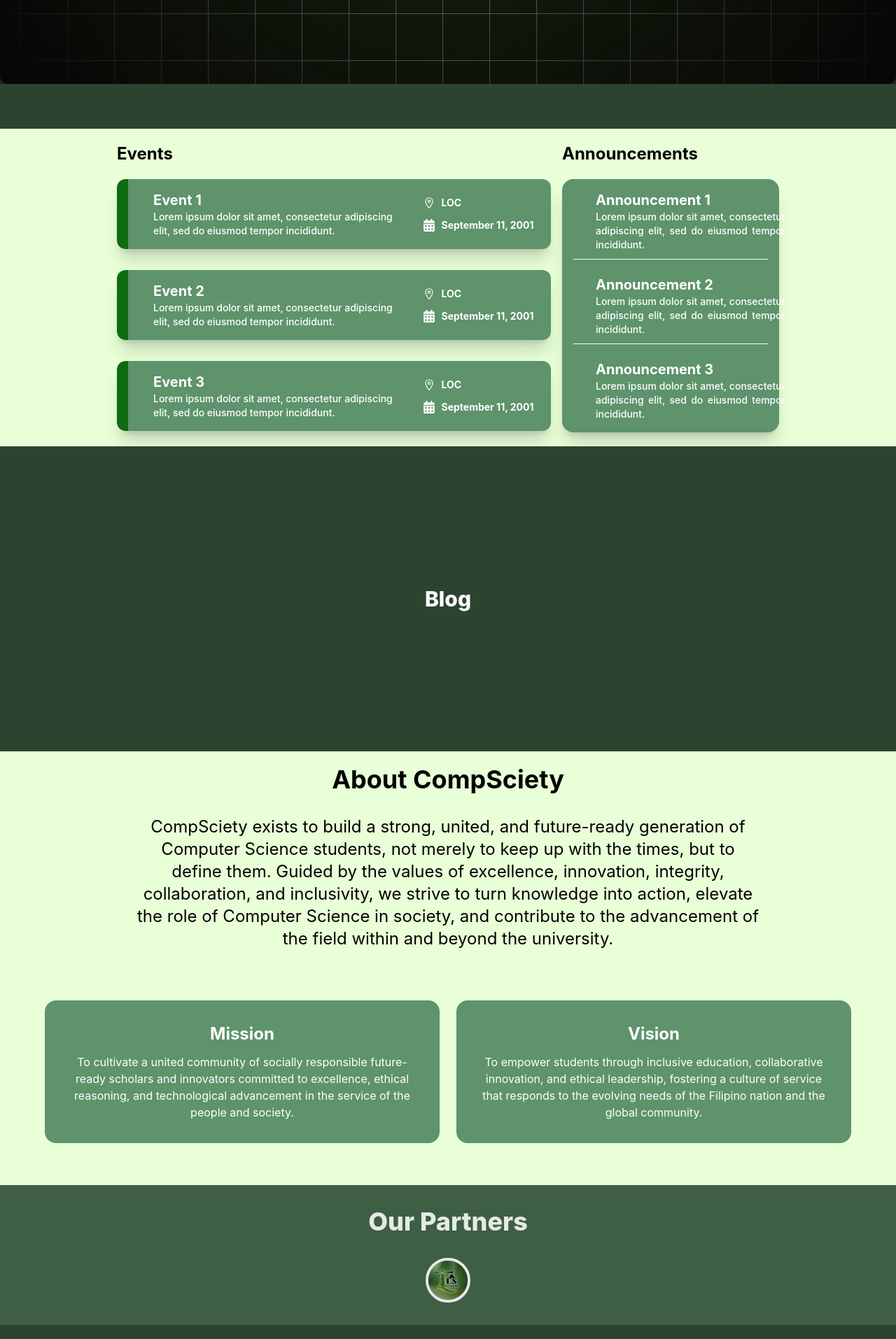
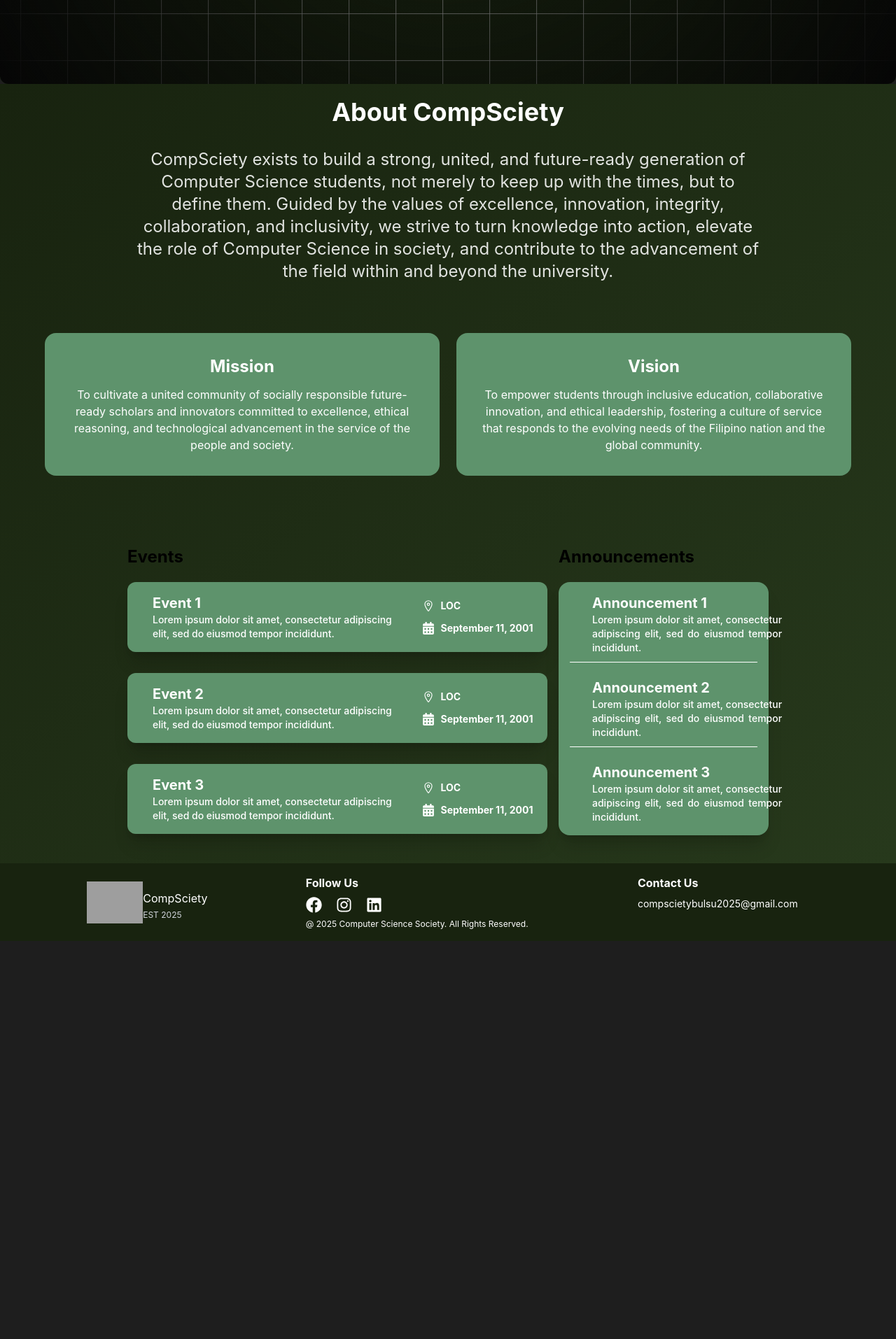
Before and after one commit to drinaissante/CompSciety, a React (Vite) app: page / in a window 1280 px wide. Shown: the part 680-2594 px from the top of the page at 70% size. After the commit the page ends 2025 px from the top, so only its background shows below. Built offline with nearby package versions, Linux system fonts and the light colour scheme; grey boxes are pictures that could not be loaded.

Commit message:
Some changes

```diff
--- a/src/App.jsx
+++ b/src/App.jsx
@@ -53,7 +53,6 @@ function App() {
           {/* PUT GLASS BREAKING MATRIX THING ANIMATION HERE */}
 
           <span className="text-3xl text-center font-bold text-green-700">Welcome to CompSciety!</span>
-          <span className='text-black'>GABBY DITO YUNG BROKEN GLASS</span>
         </motion.div>
       )}
 
@@ -67,20 +66,22 @@ function App() {
           {/* hero */}
           <Hero />
 
-          {/* separator */}
-          <div className="bg-[#2c4330] p-8"></div>
+          {/* announcement carousel here */}
 
-          {/* events */}
-          <Events />
+          {/* gradient container */}
+          <div className="bg-gradient-to-br from-[#18230F] to-[#27391C]">
+            {/* About CompSciety */}
+            <About />
 
-          {/* Blogs */}
-          <Blogs />
+            {/* events */}
+            <Events />
 
-          {/* About CompSciety */}
-          <About />
+            {/* Blogs */}
+            {/* <Blogs /> */}
 
-          {/* organization partners */}
-          <Partners />
+            {/* organization partners */}
+            {/* <Partners /> */}
+          </div>
 
           {showScrollBtn && (
             <button
--- a/src/components/About.jsx
+++ b/src/components/About.jsx
@@ -1,7 +1,7 @@
 function About() {
   return (
-    <div id="about" className="bg-[#e8ffd7] flex flex-col items-center text-center p-5 gap-8 text-black">
-      <span className="font-bold text-4xl">About CompSciety</span>
+    <div id="about" className="flex flex-col items-center text-center p-5 gap-8">
+      <span className="font-bold text-4xl text-white">About CompSciety</span>
 
       <p className="text-lg sm:text-2xl max-w-4xl mx-auto">
         CompSciety exists to build a strong, united, and future-ready generation of Computer Science
--- a/src/components/Events.jsx
+++ b/src/components/Events.jsx
@@ -39,7 +39,7 @@ const announcements = [
 
 function Events() {
     return (
-        <main id="events" className="bg-[#e8ffd7] flex flex-col lg:flex-row justify-center p-5 gap-4">
+        <main id="events" className="flex flex-col lg:flex-row justify-center p-10 gap-4">
             {/* Events Column */}
             <div className="lg:w-1/2 text-2xl text-black font-bold">
                 Events
--- a/src/components/Footer.jsx
+++ b/src/components/Footer.jsx
@@ -4,7 +4,7 @@ import { FaFacebook, FaInstagram, FaLinkedin, FaYoutube } from "react-icons/fa";
 
 function Footer() {
     return (
-    <div className="flex flex-col lg:flex-row bg-[#2c4330] text-white justify-evenly">
+    <div className="flex flex-col lg:flex-row bg-[#18230F] text-white justify-evenly">
 
         {/* logo */}
         <div className="flex items-center">
--- a/src/components/Partners.jsx
+++ b/src/components/Partners.jsx
@@ -1,9 +1,10 @@
 import cs_wizards from "../assets/CS_WIZARDS.jpg"
 
+// TODO: check if pwede ilipat in exchange sa announcement carousel
 function Partners() {
     return (
-        <div id="partners" className="bg-[#3e5f44] flex flex-col items-center py-8">
-            <h2 className="text-4xl font-extrabold mb-8">Our Partners</h2>
+        <div id="partners" className="absolute -bottom-13 left-1/2 -translate-x-1/2 lg:w-[50%] w-[80%] h-30 bg-green-700 rounded-full">
+            <h2 className="text-xl font-extrabold m-2 text-center">Our Partners</h2>
 
             <div className="flex flex-wrap gap-8 justify-center">
                 <img
```
